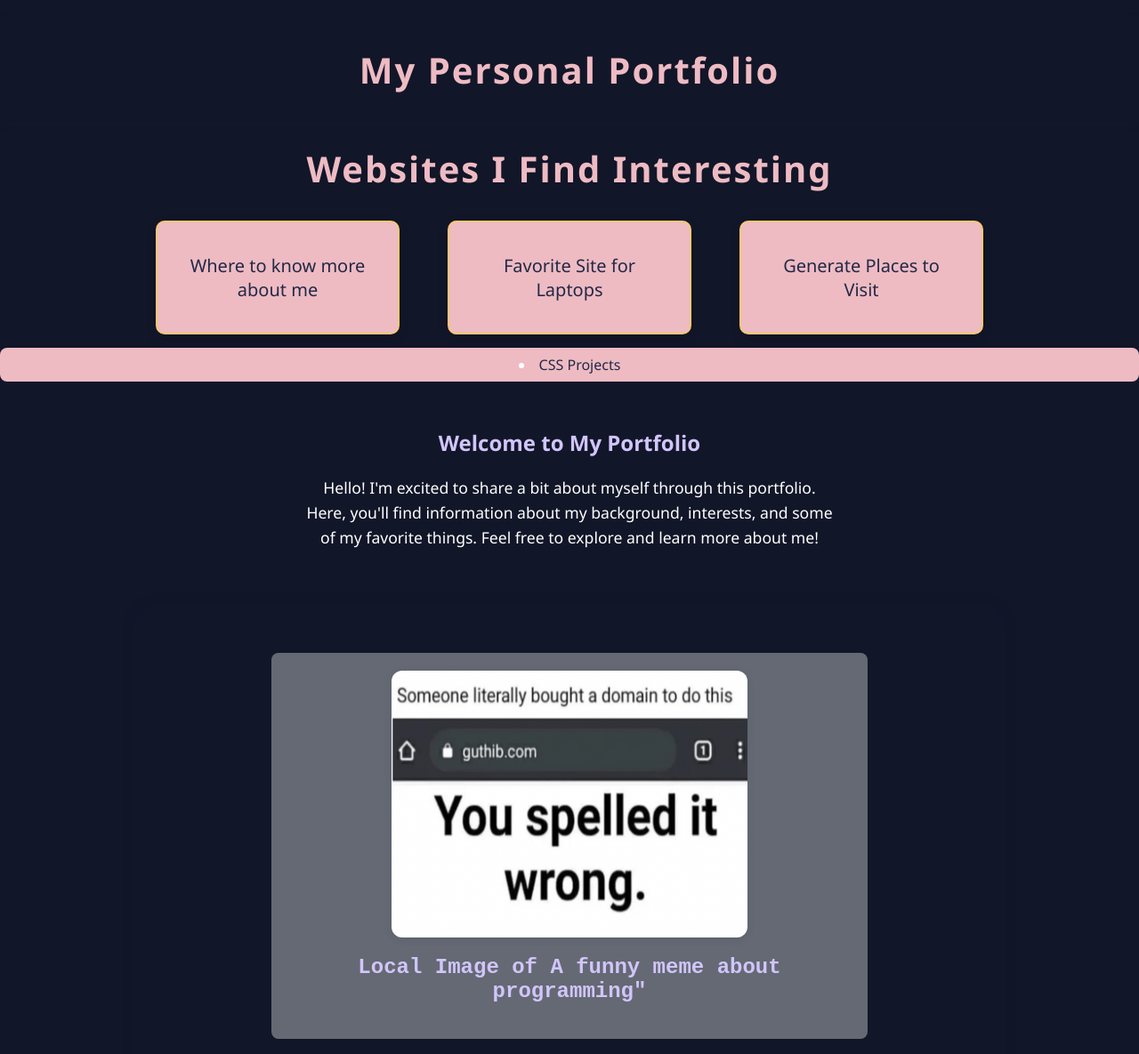
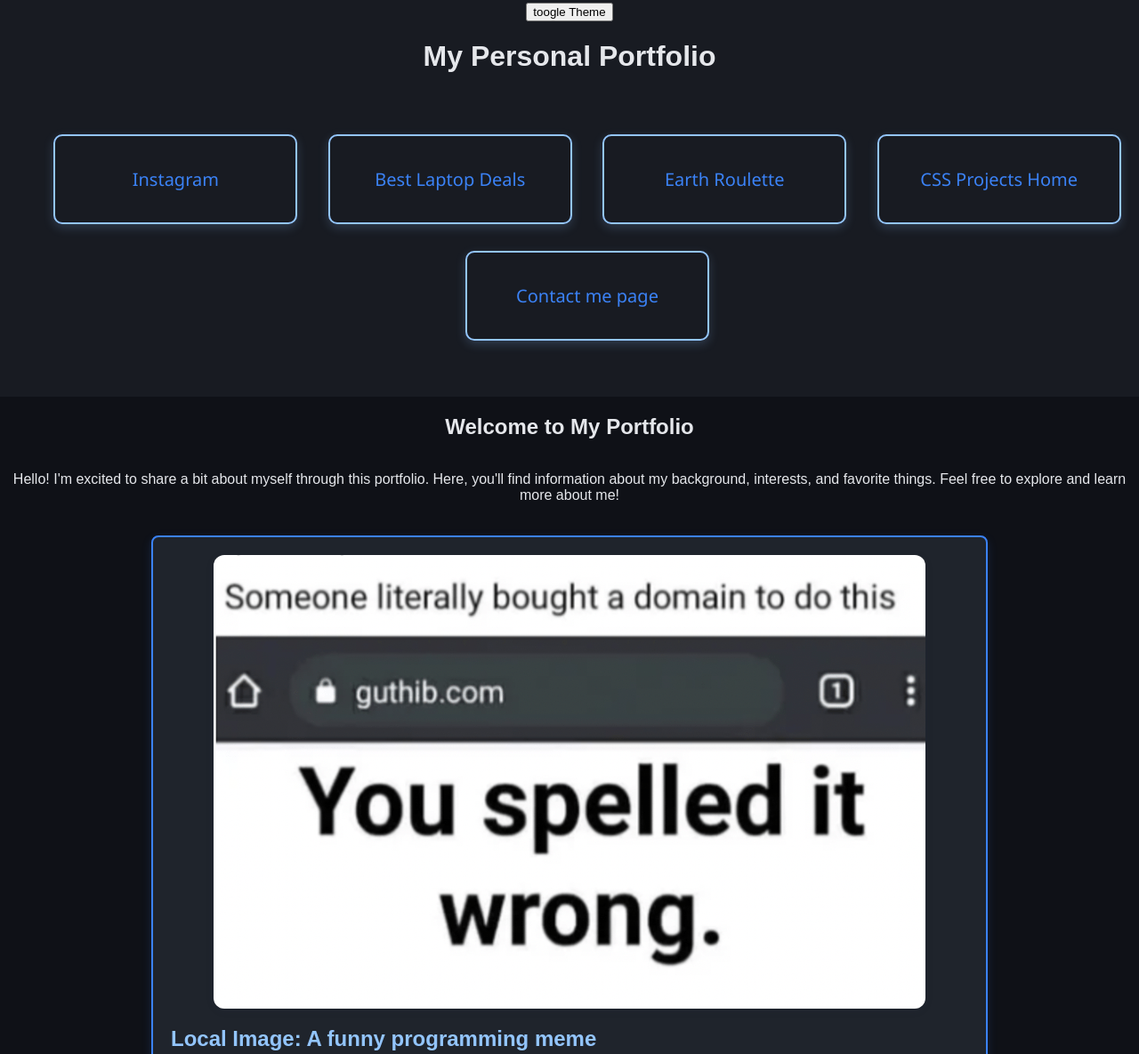
Before and after one commit to Mfran12/My-portfolio, a plain HTML site: page index.html in a window 1280 px wide. Shown: the part 13-1198 px from the top of the page at 89% size. Drawn offline with Linux system fonts and the light colour scheme.

Commit message:
Add files via upload

```diff
--- a/index.html
+++ b/index.html
@@ -6,97 +6,93 @@
     <meta name="viewport" content="width=device-width, initial-scale=1.0">
     <title>Portfolio About Me</title>
     <link rel="stylesheet" href="styles/styles.css">
-    <link rel="icon" type="image/svg+xml" href="img/faviconsM.jpg">
+    <link rel ="shortcut icon" href="images/favicon.ico" type="image/x-icon">
+    <link rel="script" href="scripts/script.js">
 </head>
 
-<body class="body header">
-    <!-- Placeholder for Theme Toggle Button -->
-    <div id="themeToggleContainer"></div>
-    <div id="videoButtonContainer"></div>
-    <script src="index.js"></script>
-    <h1 class="header style1">My Personal Portfolio</h1>
-    <nav class="nav">
-        <h2 class="style1">Websites I Find Interesting</h2>
-        <ul class="style2">
-            <li class="style3 box1">
-                <a href="https://www.instagram.com/_m_ig_uel/" target="_blank" rel="noopener noreferrer"
-                    style="color:#232946; text-decoration:none; font-weight:500;">Where to know more about me</a>
-            </li>
-            <li class="style3 box2">
-                <a href="https://www.bestlaptop.deals/" target="_blank" rel="noopener noreferrer"
-                    style="color:#232946; text-decoration:none; font-weight:500;">Favorite Site for Laptops</a>
-            </li>
-            <li class="style3 box3">
-                <a href="https://earthroulette.com/" target="_blank" rel="noopener noreferrer"
-                    style="color:#232946; text-decoration:none; font-weight:500;">Generate Places to Visit</a>
-            </li>
-        </ul>
-        <li class="style3 box4">
-            <a href="cssprojects/index.html" style="color:#232946; text-decoration:none; font-weight:500;">CSS Projects</a>
-    </nav>
+<body>
+    <!-- Header and Navigation -->
+    <header>
+        <button id="'toggleThemeBtn">toogle Theme</button>
+        <h1>My Personal Portfolio</h1>
+        <nav>
+            <ul>
+                <li class="box1"><a href="https://www.instagram.com/_m_ig_uel/" target="_blank" rel="noopener noreferrer">Instagram</a></li>
+                <li class="box1"><a href="https://www.bestlaptop.deals/" target="_blank" rel="noopener noreferrer">Best Laptop Deals</a></li>
+                <li class="box1"><a href="https://earthroulette.com/" target="_blank" rel="noopener noreferrer">Earth Roulette</a></li>
+                <li class="box1"><a href="../My-portfolio-main/cssprojects/index.html" target="_blank" rel="noopener noreferrer">CSS Projects Home</a></li>
+                <li class="box1"><a href="../My-portfolio-main/Contactme/Index.html"  target="_blank" rel="noopener noreferrer">Contact me page</a></li>
+            </ul>
+        </nav>
+    </header>
 
-    <section class="intro" style="text-align:center; padding:2rem;">
-        <h2 style="color:#d1c5fc;">Welcome to My Portfolio</h2>
-        <p style="max-width:600px; margin:0 auto; font-size:1.1rem; line-height:1.6;">
+    <!-- Intro Section -->
+    <section class="intro centerContent">
+        <h2>Welcome to My Portfolio</h2>
+        <p>
             Hello! I'm excited to share a bit about myself through this portfolio. Here, you'll find information about
-            my background, interests, and some of my favorite things. Feel free to explore and learn more about me!
+            my background, interests, and favorite things. Feel free to explore and learn more about me!
         </p>
     </section>
 
-
-    <main
-        style="max-width:900px; margin:2rem auto; padding:2rem; background:#121629; border-radius:16px; box-shadow:0 4px 24px rgba(35,41,70,0.10);">
-        <section class="aboutBox" style="margin-bottom:2rem;">
-            <img src="images/funnymeme.jpg" width="400" height="300"
-                style="display:block; margin:0 auto; border-radius:12px; box-shadow:0 2px 8px rgba(35,41,70,0.12);">
-            <h2 style="color:#d1c5fc;">Local Image of A funny meme about programming"</h2>
+    <!-- Main Content -->
+    <main class="centerContent mainContent">
+        <!-- Local Image Section -->
+        <section class="aboutBox">
+            <img src="images/funnymeme.jpg" alt="Funny programming meme" class="roundedImage">
+            <h2>Local Image: A funny programming meme</h2>
         </section>
 
-        <!-- Section for an online image -->
-        <section class="body">
+        <!-- Online Image Section -->
+        <section class="aboutBox">
             <h2>Online Image</h2>
             <img src="https://kids.mongabay.com/wp-content/uploads/2021/05/brown-bears.jpg"
-                alt="A mother bear and her cubs crossing through a lake" width="400" height="300">
+                 alt="A mother bear and her cubs crossing through a lake" class="roundedImage">
         </section>
 
-        <!-- Google Map embedded -->
-        <section>
-            <h2>A Favorite Place I Have Visited</h2>
-            <p><a href="https://www.google.com/maps/place/Gatlinburg,+TN+37738" target="_blank"
-                    rel="noopener noreferrer">Gatlinburg, TN</a></p>
+        <!-- Favorite Place Section -->
+        <section class="aboutBox">
+            <h2>Favorite Place I Have Visited</h2>
+            <p>
+                <a href="https://www.google.com/maps/place/Gatlinburg,+TN+37738" target="_blank" rel="noopener noreferrer">
+                    Gatlinburg, TN
+                </a>
+            </p>
             <iframe
                 src="https://www.google.com/maps/embed?pb=!1m18!1m12!1m3!1d103663.55894445984!2d-83.51016382059278!3d35.71425897759608!2m3!1f0!2f0!3f0!3m2!1i1024!2i768!4f13.1!3m3!1m2!1s0x885953eacb08a589%3A0x4ab1d7ae7eb779a8!2sGatlinburg%2C%20TN%2037738!5e0!3m2!1sen!2sus!4v1757792315234!5m2!1sen!2sus"
-                width="600" height="450" style="border:0;" allowfullscreen="" loading="lazy"
-                referrerpolicy="no-referrer-when-downgrade" title="Gatlinburg, TN Map"></iframe>
+                class="mapFrame" title="Gatlinburg, TN Map">
+            </iframe>
         </section>
 
-        <!-- Other facts about me -->
-        <section
-            style="background:#232946; color:#eebbc3; border-radius:12px; padding:1.5rem; box-shadow:0 2px 8px rgba(35,41,70,0.12); margin-bottom:2rem;">
-            <h2 style="color:#d1c5fc; font-style:italic;">Who Am I?</h2>
+        <!-- About Me Section -->
+        <section class="aboutBox aboutMe">
+            <h2>Who Am I?</h2>
             <p>
                 I am from Russellville, AL, located in Franklin County. Born and raised here, I am proud to be the first
                 in my family to attend college.
             </p>
 
-            <h2 style="color:#d1c5fc;">My Hobbies</h2>
-            <ul style="list-style: disc inside; margin-bottom:1rem;">
+            <h2>My Hobbies</h2>
+            <ul>
                 <li>Exploring new topics and ideas</li>
                 <li>Playing video games</li>
-                <li>Learning to play different musical instruments</li>
+                <li>Learning musical instruments</li>
                 <li>Expanding my coding skills</li>
             </ul>
 
-            <h2 style="color:#d1c5fc; font-weight:bold;">My Goals</h2>
+            <h2>My Goals</h2>
             <p>
-                My goal is to master the fundamentals of coding and apply these skills in my future career. I am eager
-                to learn HTML in this class and hope to use my knowledge to help small businesses, teach others, and
-                create fun projects—including creative pranks with unique links.
+                My goal is to master the fundamentals of coding and apply these skills in my future career. I hope to use
+                my knowledge to help small businesses, teach others, and create fun projects—including creative pranks.
             </p>
         </section>
     </main>
 
-    <footer style="background:#232946; color:#eebbc3; text-align:center; padding:1rem 0; border-radius:0 0 16px 16px;">
+    <!-- Footer -->
+    <footer>
         <p>Powered by artificial intelligence and the creativity of the user.</p>
     </footer>
+    <script src="scripts/script.js"></script>
 </body>
+
+</html>
--- a/styles/styles.css
+++ b/styles/styles.css
@@ -1,101 +1,158 @@
-.body {
-  background-color: #232946;
-  color: #fffffe;
-  font-family: 'Segoe UI', Arial, sans-serif;
-  margin: 0;
-  min-height: 100vh;
+/* =====================
+   COLORS / THEME
+===================== */
+:root {
+    --bg-primary: #0F1117;         /* dark modern background */
+    --bg-secondary: #181B22;       /* panels, header/nav/footer */
+    --surface: #1F242C;            /* cards and boxes */
+
+    --text-main: #E5E7EB;          /* main readable text */
+    --text-secondary: #9CA3AF;     /* secondary muted text */
+
+    --primary-blue: #3B82F6;       /* links, accents */
+    --primary-blue-hover: #60A5FA; /* hover states for buttons/links */
+    --soft-blue: #93C5FD;          /* subtle accents */
 }
 
-.style1{
-  text-align: center;
-  font-size:2.5rem;
-  margin:0;
-  color:#eebbc3;
-  letter-spacing: 2px;
+/* =====================
+   BODY
+===================== */
+body {
+    font-family: Arial, Helvetica, sans-serif;
+    margin: 0;
+    padding: 0;
+    background-color: var(--bg-primary);
+    color: var(--text-main);
 }
 
-.style3{
-background:#eebbc3;
-border-radius:8px;
-padding:0.5rem 1rem;
+/* =====================
+   HEADER / NAV / FOOTER
+===================== */
+header,
+nav,
+footer {
+    background-color: var(--bg-secondary);
+    color: var(--text-main);
+    text-align: center;
+    width: 100%;
+    padding: 1rem 0;
 }
 
-.nav {
-  margin-top: 1.5rem;
+nav a {
+    color: var(--primary-blue);
+    margin: 0 10px;
+    text-decoration: none;
+    transition: color 0.3s, background 0.3s;
+}
+
+nav a:hover {
+    color: var(--soft-blue);
+}
+
+/* =====================
+   MAIN CONTENT
+===================== */
+main {
+    width: 100%;
+    display: flex;
+    flex-direction: column;
+    align-items: center;
+    background-color: var(--bg-primary);
+}
+
+/* =====================
+   CENTERED CONTENT
+===================== */
+.centerContent {
+    display: flex;
+    flex-direction: column;
+    align-items: center;
+    justify-content: center;
     text-align: center;
 }
 
-.style2{
-  display: flex;
-  justify-content: center;
-  gap: 1.5rem;
-  list-style: none;
-  padding: 0;
-  margin: 1rem 0 0 0;
-}
-
-.header {
-  background: #121629;
-  padding: 2rem 0;
-  box-shadow: 0 2px 8px rgba(35,41,70,0.15);
-}
-.aboutBox {
-  border: none;
+/* =====================
+   INTRO / ABOUT BOXES
+===================== */
+.aboutBox,
+.introBox {
+    border: 2px solid var(--primary-blue);
     padding: 20px;
     margin: 20px auto;
     width: 70%;
-  text-align: center;
-  font-family: 'Courier New', Courier, monospace;
-  background-color: rgba(239, 243, 238, 0.377); /* semi-transparent to blend with image */
-  color: #e3e5eb; /* dark text for readability */
+    text-align: left;
+    background-color: var(--surface);
+    color: var(--text-main);
     border-radius: 8px;
-  backdrop-filter: blur(2px); /* subtle blur for blending effect */
+    box-shadow: 0 4px 12px rgba(59, 130, 246, 0.15);
 }
 
+.aboutBox h2,
+.introBox h2 {
+    color: var(--soft-blue);
+}
+
+.aboutBox p,
+.aboutBox ul,
+.introBox p,
+.introBox ul {
+    font-size: 1.1rem;
+    line-height: 1.6;
+}
+
+/* =====================
+   ROUNDED IMAGES
+===================== */
+.roundedImage {
+    display: block;
+    margin: 0 auto;
+    border-radius: 12px;
+    max-width: 100%;
+    height: auto;
+    box-shadow: 0 2px 8px rgba(35, 41, 70, 0.12);
+}
+
+/* =====================
+   MAP IFRAME
+===================== */
+.mapFrame {
+    width: 100%;
+    height: 450px;
+    border: 0;
+    border-radius: 12px;
+    margin-top: 1rem;
+}
+
+/* =====================
+   BOX 1 CARDS
+===================== */
 .box1 {
     display: inline-block;
     vertical-align: top;
     margin: 15px;
     padding: 35px 25px;
     width: 220px;
-  background:#eebbc3;
-  color: #f7f7f7;
+    background: var(--bg-secondary);
+    color: var(--text-main);
     font-size: 20px;
     font-family: 'Segoe UI', 'Arial', sans-serif;
     border-radius: 10px;
-  border: 2px solid #f7c873;
-  box-shadow: 0 4px 12px rgba(0,0,0,0.15);
+    border: 2px solid var(--soft-blue);
+    box-shadow: 0 4px 12px rgba(147, 197, 253, 0.2);
     text-align: center;
 }
-
-.box2 {
-  display: inline-block;
-  vertical-align: top;
-  margin: 15px;
-  padding: 35px 25px;
-  width: 220px;
-  background:#eebbc3;
-  color: #f7f7f7;
-  font-size: 20px;
-  font-family: 'Segoe UI', 'Arial', sans-serif;
-  border-radius: 10px;
-  border: 2px solid #f7c873;
-  box-shadow: 0 4px 12px rgba(0,0,0,0.15);
-  text-align: center;
+.inline-options {
+    display: flex;
+    gap: 10px;
 }
 
-.box3 {
-  display: inline-block;
-  vertical-align: top;
-  margin: 15px;
-  padding: 35px 25px;
-  width: 220px;
-  background:#eebbc3;
-  color: #f7f7f7;
-  font-size: 20px;
-  font-family: 'Segoe UI', 'Arial', sans-serif;
-  border-radius: 10px;
-  border: 2px solid #f7c873;
-  box-shadow: 0 4px 12px rgba(0,0,0,0.15);
+/* =====================
+   FOOTER
+===================== */
+footer {
     text-align: center;
+    padding: 1rem 0;
+    background-color: var(--surface);
+    color: var(--text-main);
+    border-radius: 0 0 16px 16px;
 }
```
Also changed, not shown: images/favicon.ico (added). Lines whose indentation alone changed are shown as unchanged.
